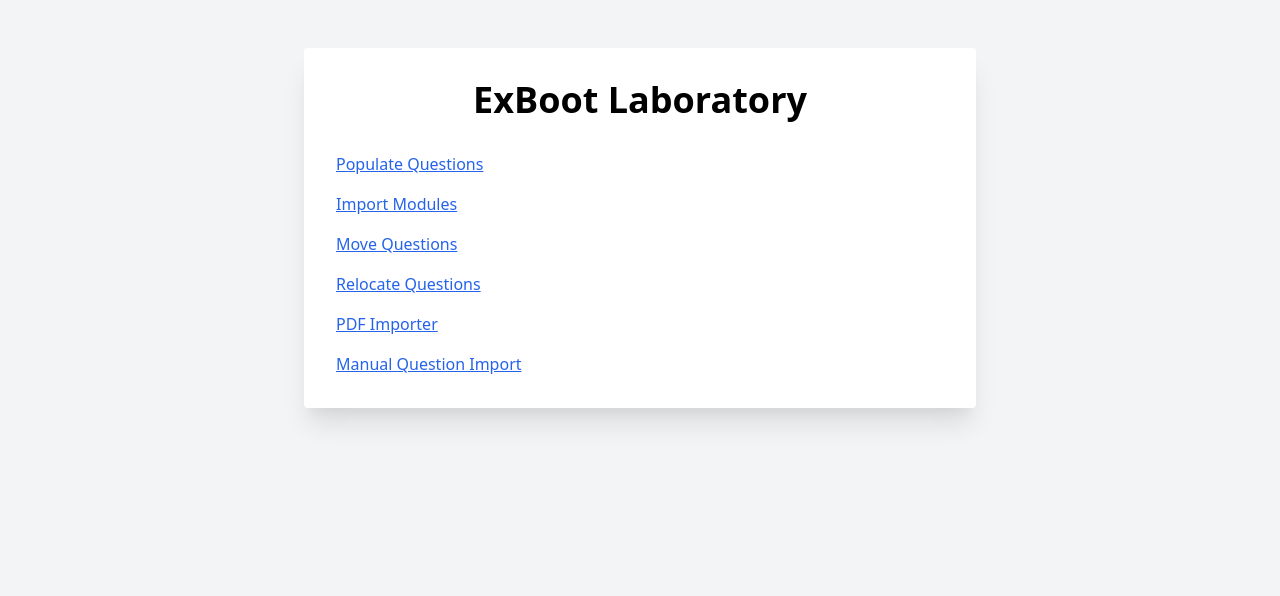
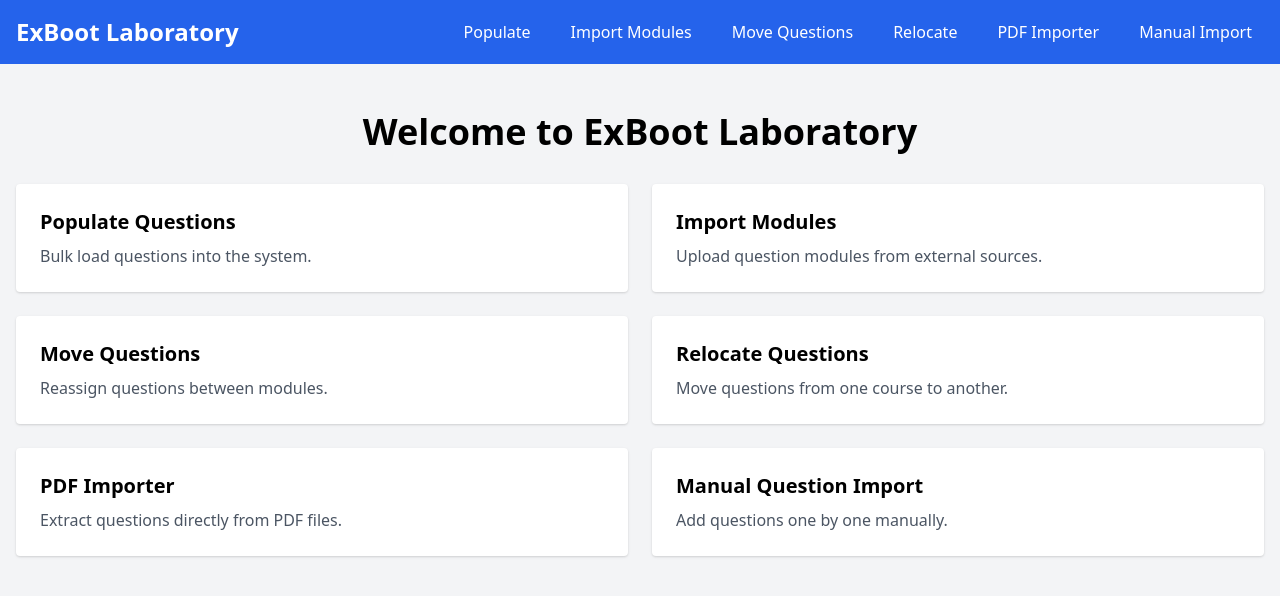
Before and after one commit to benyG/ExbootGen, a Flask app: page / in a window 1280 px wide. Shown: the top 596 px of the page. Run offline with Flask 2, Linux system fonts and the light colour scheme.

Commit message:
style: enhance home page design

```diff
--- a/templates/home.html
+++ b/templates/home.html
@@ -2,20 +2,52 @@
 <html lang="en">
 <head>
   <meta charset="UTF-8">
+  <meta name="viewport" content="width=device-width, initial-scale=1">
   <title>ExBoot Laboratory</title>
   <link href="https://cdn.jsdelivr.net/npm/tailwindcss@2.2.19/dist/tailwind.min.css" rel="stylesheet">
 </head>
 <body class="bg-gray-100">
-  <div class="max-w-2xl mx-auto p-8 mt-12 bg-white shadow-xl rounded">
-    <h1 class="text-4xl font-bold text-center mb-8">ExBoot Laboratory</h1>
-    <ul class="space-y-4 text-blue-600">
-      <li><a class="underline" href="{{ url_for('populate_index') }}">Populate Questions</a></li>
-      <li><a class="underline" href="{{ url_for('dom.index') }}">Import Modules</a></li>
-      <li><a class="underline" href="{{ url_for('move.index') }}">Move Questions</a></li>
-      <li><a class="underline" href="{{ url_for('reloc.index') }}">Relocate Questions</a></li>
-      <li><a class="underline" href="{{ url_for('pdf.index') }}">PDF Importer</a></li>
-      <li><a class="underline" href="{{ url_for('quest.index') }}">Manual Question Import</a></li>
-    </ul>
-  </div>
+  <nav class="bg-blue-600 text-white">
+    <div class="container mx-auto px-4 py-4 flex flex-wrap items-center justify-between">
+      <span class="text-2xl font-semibold">ExBoot Laboratory</span>
+      <ul class="flex flex-wrap space-x-4 mt-4 sm:mt-0">
+        <li><a class="px-3 py-2 rounded hover:bg-blue-500" href="{{ url_for('populate_index') }}">Populate</a></li>
+        <li><a class="px-3 py-2 rounded hover:bg-blue-500" href="{{ url_for('dom.index') }}">Import Modules</a></li>
+        <li><a class="px-3 py-2 rounded hover:bg-blue-500" href="{{ url_for('move.index') }}">Move Questions</a></li>
+        <li><a class="px-3 py-2 rounded hover:bg-blue-500" href="{{ url_for('reloc.index') }}">Relocate</a></li>
+        <li><a class="px-3 py-2 rounded hover:bg-blue-500" href="{{ url_for('pdf.index') }}">PDF Importer</a></li>
+        <li><a class="px-3 py-2 rounded hover:bg-blue-500" href="{{ url_for('quest.index') }}">Manual Import</a></li>
+      </ul>
+    </div>
+  </nav>
+  <main class="container mx-auto px-4 mt-12">
+    <h1 class="text-4xl font-bold text-center mb-8">Welcome to ExBoot Laboratory</h1>
+    <div class="grid grid-cols-1 sm:grid-cols-2 gap-6">
+      <a class="block p-6 bg-white rounded shadow hover:shadow-lg" href="{{ url_for('populate_index') }}">
+        <h2 class="text-xl font-semibold mb-2">Populate Questions</h2>
+        <p class="text-gray-600">Bulk load questions into the system.</p>
+      </a>
+      <a class="block p-6 bg-white rounded shadow hover:shadow-lg" href="{{ url_for('dom.index') }}">
+        <h2 class="text-xl font-semibold mb-2">Import Modules</h2>
+        <p class="text-gray-600">Upload question modules from external sources.</p>
+      </a>
+      <a class="block p-6 bg-white rounded shadow hover:shadow-lg" href="{{ url_for('move.index') }}">
+        <h2 class="text-xl font-semibold mb-2">Move Questions</h2>
+        <p class="text-gray-600">Reassign questions between modules.</p>
+      </a>
+      <a class="block p-6 bg-white rounded shadow hover:shadow-lg" href="{{ url_for('reloc.index') }}">
+        <h2 class="text-xl font-semibold mb-2">Relocate Questions</h2>
+        <p class="text-gray-600">Move questions from one course to another.</p>
+      </a>
+      <a class="block p-6 bg-white rounded shadow hover:shadow-lg" href="{{ url_for('pdf.index') }}">
+        <h2 class="text-xl font-semibold mb-2">PDF Importer</h2>
+        <p class="text-gray-600">Extract questions directly from PDF files.</p>
+      </a>
+      <a class="block p-6 bg-white rounded shadow hover:shadow-lg" href="{{ url_for('quest.index') }}">
+        <h2 class="text-xl font-semibold mb-2">Manual Question Import</h2>
+        <p class="text-gray-600">Add questions one by one manually.</p>
+      </a>
+    </div>
+  </main>
 </body>
 </html>
```
